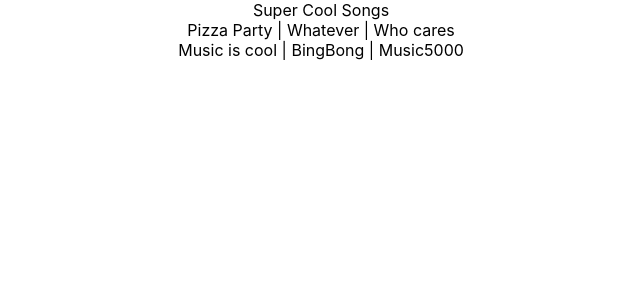
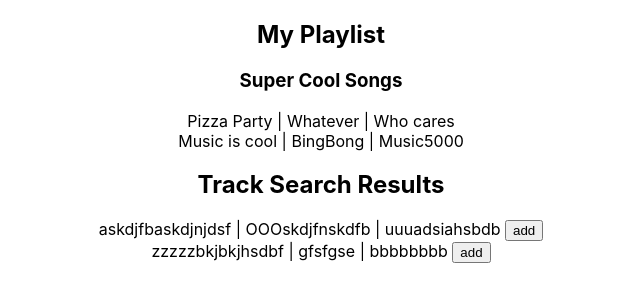
Before and after one commit to dethbird/jammming, a React (Create React App) app: page / in a window 1280 px wide. Shown: the top 302 px of the page, without its empty margins (319-959 px from the left). Built offline with nearby package versions, Linux system fonts and the light colour scheme.

Commit message:
add a track from search results to playlist

```diff
--- a/src/components/App/App.js
+++ b/src/components/App/App.js
@@ -2,6 +2,7 @@ import { useState } from 'react';
 import './App.css';
 
 import Playlist from '../Playlist/Playlist';
+import SearchResults from '../SearchResults/SearchResults';
 
 
 function App() {
@@ -15,12 +16,37 @@ function App() {
       id: 2, name: 'Music is cool', artist: 'BingBong', album: 'Music5000'
     }
   ];
+  const dummyTrackSearch = [
+    {
+      id: 4, name: 'askdjfbaskdjnjdsf', artist: 'OOOskdjfnskdfb', album: 'uuuadsiahsbdb'
+    },
+    {
+      id: 5, name: 'zzzzzbkjbkjhsdbf', artist: 'gfsfgse', album: 'bbbbbbbb'
+    }
+  ];
 
-  const [ tracks, setTracks ] = useState(dummyTracks);
+  const [tracks, setTracks] = useState(dummyTracks);
+  const [searchResults, setSearchResults] = useState(dummyTrackSearch);
+
+  const handleAddTrack = (trackId) => {
+    const selectedTrack = searchResults.find(track => {
+      return track.id === trackId
+    });
+    if (selectedTrack) {
+      if (!tracks.find(track => {
+        return track.id === trackId
+      })) {
+        setTracks((prev) => [...prev, selectedTrack]);
+      }
+    }
+  };
 
   return (
     <div className="App">
-      <Playlist name='Super Cool Songs' tracks={ tracks } />
+      <h2>My Playlist</h2>
+      <Playlist name='Super Cool Songs' tracks={tracks} />
+      <h2>Track Search Results</h2>
+      <SearchResults tracks={searchResults} handleAddTrack={handleAddTrack} />
     </div>
   );
 }
--- a/src/components/Playlist/Playlist.js
+++ b/src/components/Playlist/Playlist.js
@@ -5,7 +5,7 @@ import Tracklist from '../Tracklist/Tracklist';
 function Playlist({ name, tracks }) {
     return (
         <>
-            <div>{ name }</div>
+            <h3>{ name }</h3>
             <Tracklist tracks = { tracks } />
         </>
     );
--- a/src/components/SearchResults/SearchResults.js
+++ b/src/components/SearchResults/SearchResults.js
@@ -1,7 +1,13 @@
 import React from 'react';
 
-function SearchResults() {
-    return <div>search results</div>;
+import Tracklist from '../Tracklist/Tracklist';
+
+function SearchResults({ tracks, handleAddTrack }) {
+    return (
+        <>
+            <Tracklist tracks={tracks} handleAddTrack={handleAddTrack} />
+        </>
+    );
 }
 
 export default SearchResults;
--- a/src/components/Track/Track.js
+++ b/src/components/Track/Track.js
@@ -1,7 +1,7 @@
 import React from 'react';
 
-function Track({track}) {
-    return <div>{ track.name } | { track.artist } | {track.album }</div>;
+function Track({track, handleAddTrack=undefined}) {
+    return <div>{ track.name } | { track.artist } | {track.album } { handleAddTrack ? <button onClick={() => handleAddTrack(track.id) }>add</button> : null }</div>;
 }
 
 export default Track;
--- a/src/components/Tracklist/Tracklist.js
+++ b/src/components/Tracklist/Tracklist.js
@@ -2,9 +2,9 @@ import React from 'react';
 
 import Track from '../Track/Track';
 
-function Tracklist({tracks}) {
+function Tracklist({tracks, handleAddTrack=undefined}) {
     const trackNodes = tracks.map(track => {
-        return <Track track={track} key={track.id} />
+        return <Track track={track} key={track.id} handleAddTrack={handleAddTrack}/>
     });
     return <div>{trackNodes}</div>;
 }
```
